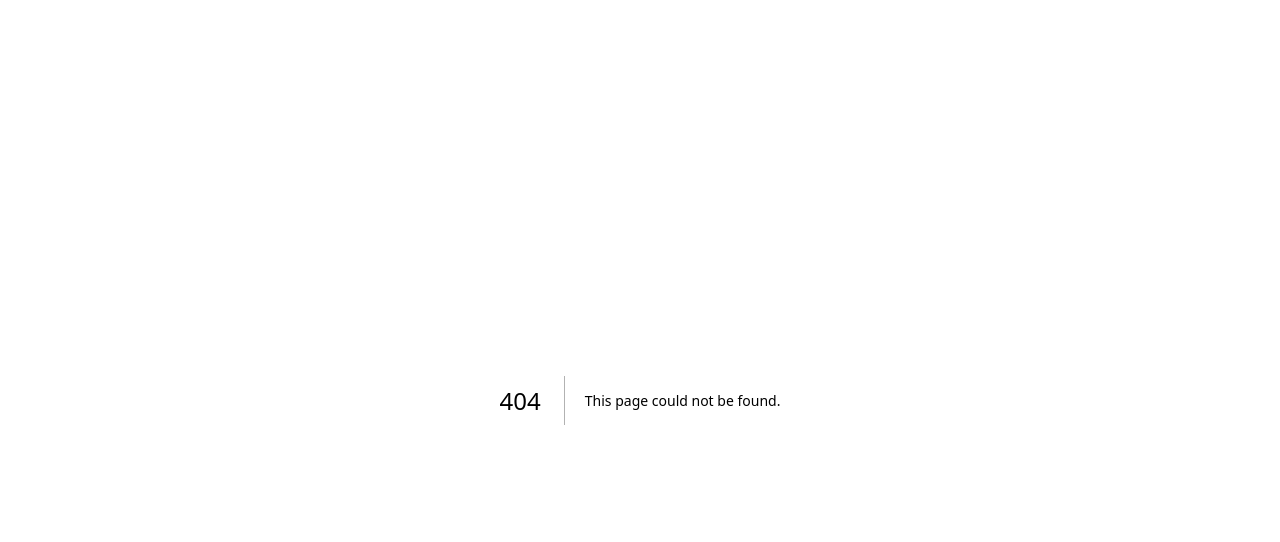
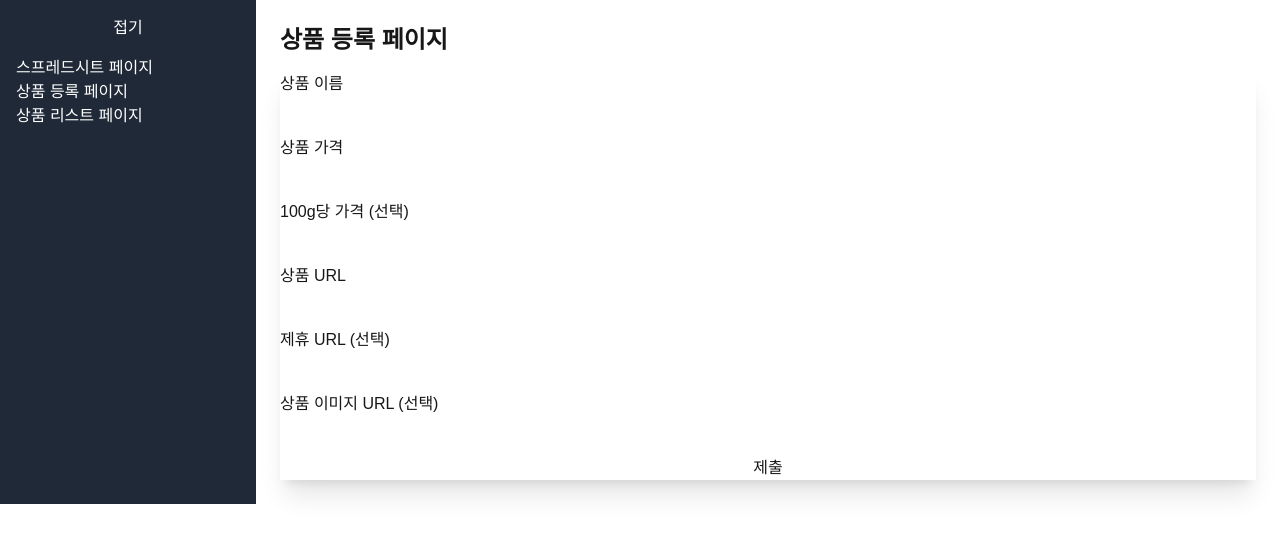
Before and after one commit to qudgus21/proteiner, a Next.js app: page /admin/add-product in a window 1280 px wide. Before the commit this address had no page. Shown: the top 542 px of the page. Built offline with nearby package versions, Linux system fonts and the light colour scheme.

Commit message:
feat: admin 레이아웃 잡기

```diff
--- /dev/null
+++ b/src/app/admin/add-product/page.tsx
@@ -0,0 +1,122 @@
+// src/app/admin/add-product/page.tsx
+"use client";
+
+import React, { useState } from "react";
+import axios from "axios";
+
+const AddProductPage: React.FC = () => {
+  const [name, setName] = useState("");
+  const [price, setPrice] = useState("");
+  const [pricePer100g, setPricePer100g] = useState("");
+  const [productUrl, setProductUrl] = useState("");
+  const [affiliateUrl, setAffiliateUrl] = useState("");
+  const [imageUrl, setImageUrl] = useState("");
+
+  const handleSubmit = async (e: React.FormEvent) => {
+    e.preventDefault();
+    try {
+      await axios.post("/api/products", {
+        name,
+        price: parseInt(price),
+        pricePer100g: pricePer100g ? parseInt(pricePer100g) : null,
+        productUrl,
+        affiliateUrl,
+        imageUrl,
+      });
+      // Clear the form or show a success message
+      setName("");
+      setPrice("");
+      setPricePer100g("");
+      setProductUrl("");
+      setAffiliateUrl("");
+      setImageUrl("");
+    } catch (error) {
+      console.error("Error submitting product:", error);
+    }
+  };
+
+  return (
+    <div>
+      <h1 className="text-2xl font-bold mb-4">상품 등록 페이지</h1>
+      <div className="card bg-base-100 shadow-xl">
+        <div className="card-body">
+          <form onSubmit={handleSubmit} className="space-y-4">
+            <div>
+              <label htmlFor="name" className="label">
+                <span className="label-text">상품 이름</span>
+              </label>
+              <input id="name" type="text" value={name} onChange={(e) => setName(e.target.value)} required className="input input-bordered w-full" />
+            </div>
+            <div>
+              <label htmlFor="price" className="label">
+                <span className="label-text">상품 가격</span>
+              </label>
+              <input
+                id="price"
+                type="number"
+                value={price}
+                onChange={(e) => setPrice(e.target.value)}
+                required
+                className="input input-bordered w-full"
+              />
+            </div>
+            <div>
+              <label htmlFor="pricePer100g" className="label">
+                <span className="label-text">100g당 가격 (선택)</span>
+              </label>
+              <input
+                id="pricePer100g"
+                type="number"
+                value={pricePer100g}
+                onChange={(e) => setPricePer100g(e.target.value)}
+                className="input input-bordered w-full"
+              />
+            </div>
+            <div>
+              <label htmlFor="productUrl" className="label">
+                <span className="label-text">상품 URL</span>
+              </label>
+              <input
+                id="productUrl"
+                type="url"
+                value={productUrl}
+                onChange={(e) => setProductUrl(e.target.value)}
+                required
+                className="input input-bordered w-full"
+              />
+            </div>
+            <div>
+              <label htmlFor="affiliateUrl" className="label">
+                <span className="label-text">제휴 URL (선택)</span>
+              </label>
+              <input
+                id="affiliateUrl"
+                type="url"
+                value={affiliateUrl}
+                onChange={(e) => setAffiliateUrl(e.target.value)}
+                className="input input-bordered w-full"
+              />
+            </div>
+            <div>
+              <label htmlFor="imageUrl" className="label">
+                <span className="label-text">상품 이미지 URL (선택)</span>
+              </label>
+              <input
+                id="imageUrl"
+                type="url"
+                value={imageUrl}
+                onChange={(e) => setImageUrl(e.target.value)}
+                className="input input-bordered w-full"
+              />
+            </div>
+            <button type="submit" className="btn btn-primary w-full">
+              제출
+            </button>
+          </form>
+        </div>
+      </div>
+    </div>
+  );
+};
+
+export default AddProductPage;
--- /dev/null
+++ b/src/app/admin/layout.tsx
@@ -0,0 +1,42 @@
+"use client";
+
+import React, { useState } from "react";
+import { useRouter } from "next/navigation";
+import Link from "next/link";
+
+const AdminLayout: React.FC<{ children: React.ReactNode }> = ({ children }) => {
+  const [menuOpen, setMenuOpen] = useState(true);
+
+  return (
+    <div className="flex">
+      <div className={`w-64 bg-gray-800 text-white ${menuOpen ? "block" : "hidden"} lg:block`}>
+        <div className="p-4">
+          <button className="btn btn-primary w-full mb-4" onClick={() => setMenuOpen(!menuOpen)}>
+            {menuOpen ? "접기" : "펼치기"}
+          </button>
+          <ul className="menu">
+            <li>
+              <Link href="/admin/spreadsheet" className="menu-item">
+                스프레드시트 페이지
+              </Link>
+            </li>
+            <li>
+              <Link href="/admin/add-product" className="menu-item">
+                상품 등록 페이지
+              </Link>
+            </li>
+            <li>
+              <Link href="/admin/products" className="menu-item">
+                상품 리스트 페이지
+              </Link>
+            </li>
+          </ul>
+        </div>
+      </div>
+
+      <div className="flex-1 p-6">{children}</div>
+    </div>
+  );
+};
+
+export default AdminLayout;
--- /dev/null
+++ b/src/app/admin/products/page.tsx
@@ -0,0 +1,70 @@
+// src/app/admin/products/page.tsx
+"use client";
+
+import React, { useState, useEffect } from "react";
+import axios from "axios";
+
+const ProductsPage: React.FC = () => {
+  const [products, setProducts] = useState<any[]>([]);
+
+  const fetchProducts = async () => {
+    try {
+      const response = await axios.get("/api/products");
+      setProducts(response.data);
+    } catch (error) {
+      console.error("Error fetching products:", error);
+    }
+  };
+
+  useEffect(() => {
+    fetchProducts();
+  }, []);
+
+  return (
+    <div>
+      <h1 className="text-2xl font-bold mb-4">상품 리스트 페이지</h1>
+      <div className="card bg-base-100 shadow-xl">
+        <div className="card-body">
+          <table className="table w-full">
+            <thead>
+              <tr>
+                <th>상품 이름</th>
+                <th>가격</th>
+                <th>100g당 가격</th>
+                <th>상품 URL</th>
+                <th>제휴 URL</th>
+                <th>이미지 URL</th>
+              </tr>
+            </thead>
+            <tbody>
+              {products.map((product) => (
+                <tr key={product.id}>
+                  <td>{product.name}</td>
+                  <td>{product.price}</td>
+                  <td>{product.pricePer100g ?? "N/A"}</td>
+                  <td>
+                    <a href={product.productUrl} target="_blank" rel="noopener noreferrer">
+                      {product.productUrl}
+                    </a>
+                  </td>
+                  <td>
+                    <a href={product.affiliateUrl} target="_blank" rel="noopener noreferrer">
+                      {product.affiliateUrl}
+                    </a>
+                  </td>
+                  <td>
+                    <a href={product.imageUrl} target="_blank" rel="noopener noreferrer">
+                      {product.imageUrl}
+                    </a>
+                  </td>
+                </tr>
+              ))}
+            </tbody>
+          </table>
+        </div>
+      </div>
+    </div>
+  );
+};
+
+export default ProductsPage;
--- /dev/null
+++ b/src/app/admin/spreadsheet/page.tsx
@@ -0,0 +1,14 @@
+// src/app/admin/spreadsheet/page.tsx
+import React from "react";
+
+const SpreadsheetPage: React.FC = () => {
+  return (
+    <div>
+      <h1 className="text-2xl font-bold mb-4">스프레드시트 페이지</h1>
+      <p>스프레드시트 관련 콘텐츠가 여기에 표시됩니다.</p>
+      {/* 실제 스프레드시트 컴포넌트나 내용은 여기에 추가하세요 */}
+    </div>
+  );
+};
+
+export default SpreadsheetPage;
```
